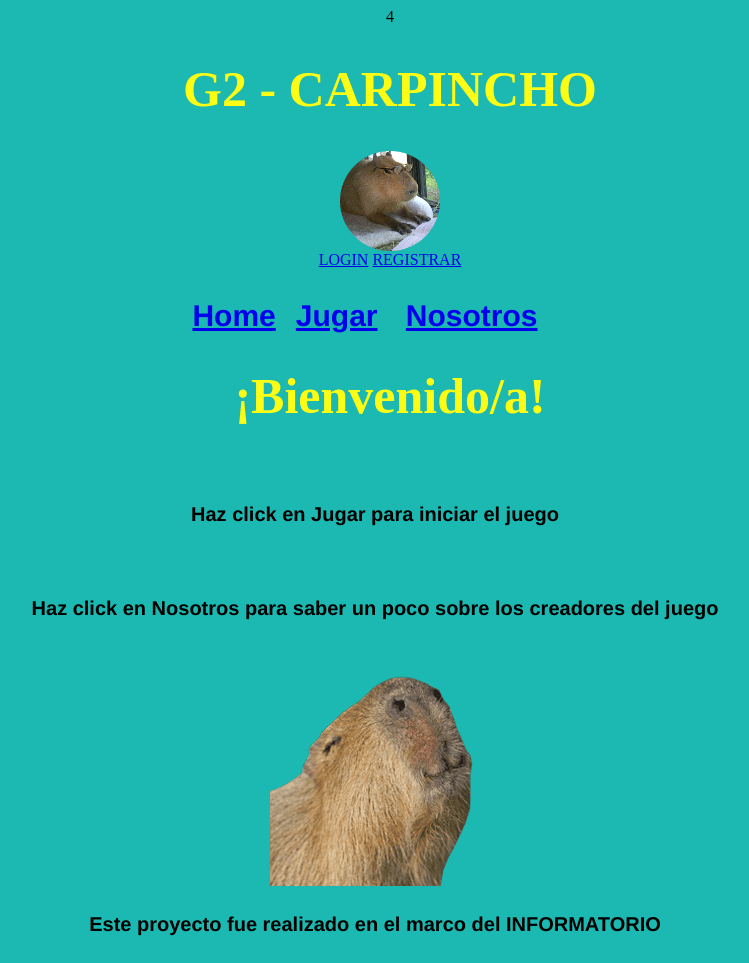
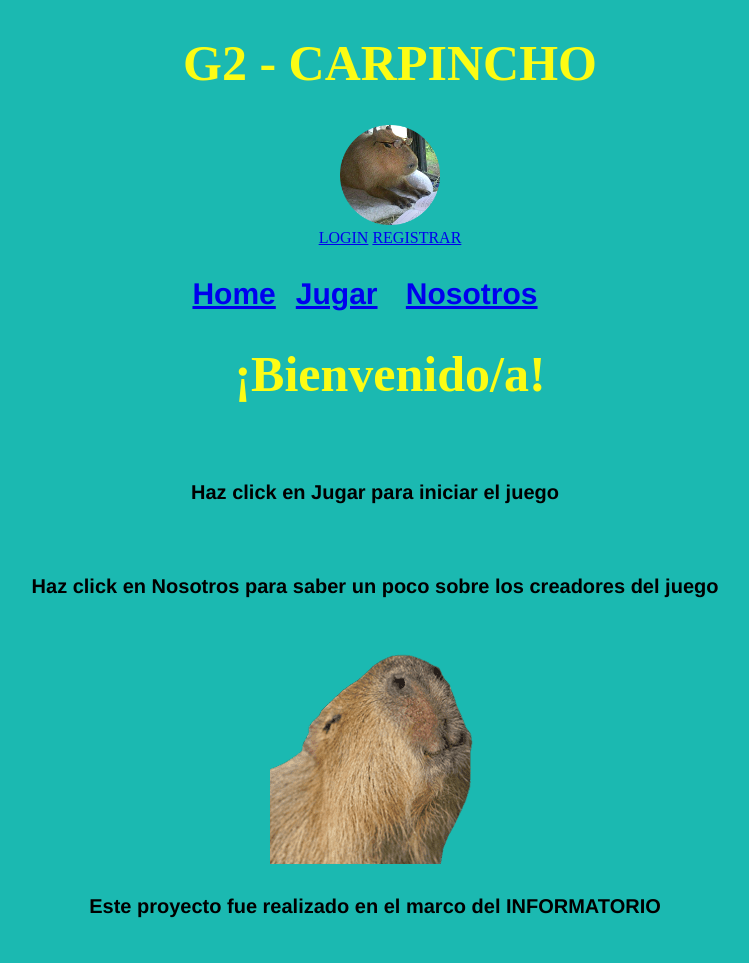
Before and after one commit to lsegecode/JuegosChaco, a Django app: page / in a window 1280 px wide. Shown: the whole page, without its empty margins (250-999 px from the left). After the commit the page ends 918 px from the top, so only its background shows below. Run offline with Django 3.2, Linux system fonts and the light colour scheme; parts of the project's set-up code (start-up, migrations or seed data) failed here and were passed over.

Commit message:
saqué el 4

```diff
--- a/JuegosChaco/templates/home.html
+++ b/JuegosChaco/templates/home.html
@@ -1,4 +1,4 @@
-4{% extends 'base.html' %}
+{% extends 'base.html' %}
 {% load static %}
 
 
```
Also changed, not shown: JuegosChaco/apps/usuario/migrations/0003_auto_20210826_1302.py (added), JuegosChaco/apps/usuario/migrations/0004_merge_20210827_1708.py (added).
